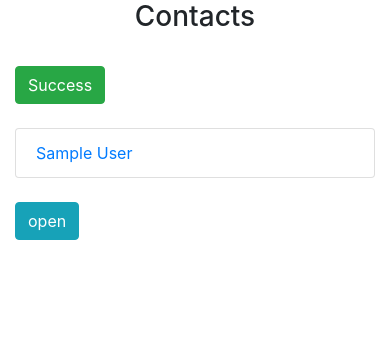
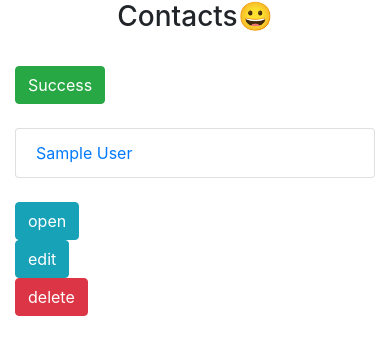
Before and after one commit to Gabrielusen/ContactApp, a Django app: page / in a window 390 px wide. Shown: the top 355 px of the page. Run offline with Django 3.2, Linux system fonts and the light colour scheme; tables that the repository leaves empty hold one stand-in row (values such as "Sample post"); some libraries are stand-ins or nearby versions.

Commit message:
added requirement.txt

```diff
--- a/crudapp/templates/crudapp/index.html
+++ b/crudapp/templates/crudapp/index.html
@@ -4,7 +4,7 @@
     <div class="row">
         <div class="col-md-1 col-xs-1 col-sm-1"></div>
         <div class="col-md-10 col-xs-10 col-sm-10">
-            <h3 class="round3" style="text-align: center;">Contacts</h3>
+            <h3 class="round3" style="text-align: center;">Contacts&#128512;</h3>
         </div>
         <div class="col-md-1 col-xs-1 col-sm-1"></div>
     </div>
@@ -35,10 +35,28 @@
         <div class="col-md-1 col-xs-1 col-sm-1">
             <a href="{% url 'detail' contact.pk %}">
                 <button type="button" class="btn btn-info">
-                    <span class="glyphicon glyphicon-open">open</span>
+                    <span class="glyphicon glyphicon-open"></span>
+                    open
                 </button>
             </a>
         </div>
+        <div class="col-md-1">
+            <a href="{% url 'edit' contact.pk %}">
+                <button type="button" class="btn btn-info">
+                    <span class="glyphicon glyphicon-pencil"></span>
+                    edit
+                </button>
+            </a>
+        </div>
+        <div class="col-md-1">
+            <a href="{% url 'delete' contact.pk %}">
+                <button type="button" class="btn btn-danger">
+                    <span class="glyphicon glyphicon-trash"></span>
+                    delete
+                </button>
+            </a>
+        </div>
+        <div class="col-md-1 col-xs-1 col-sm-1"></div>
     </div>
     {% endfor %}
 </div>
```
Also changed, not shown: crudapp/templates/crudapp/create.html (+42 -2 lines), requirements.txt (added, +11 -0 lines).
